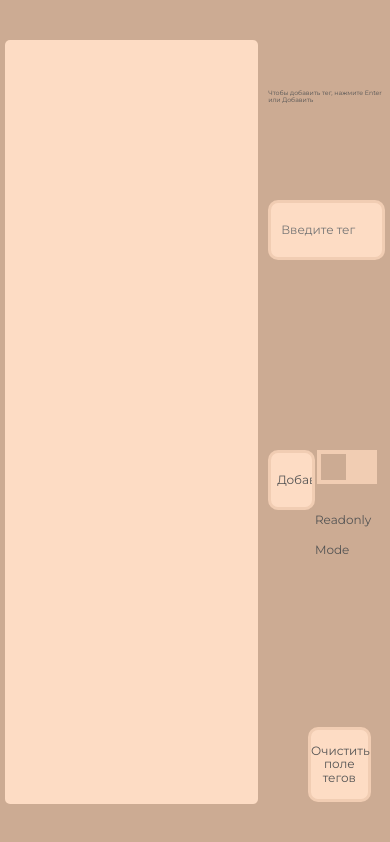
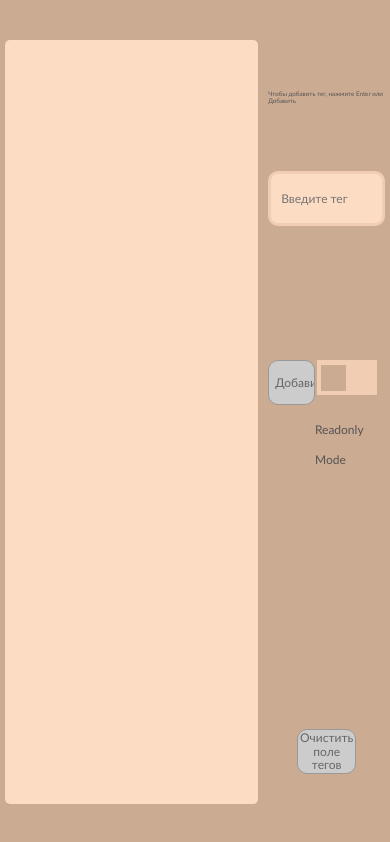
Before and after one commit to NikolayKovzik/TagCreator, a plain HTML site: page pages/index.html in a window 390 px wide. Drawn offline with Linux system fonts and the light colour scheme.

Commit message:
responsive design fix & validation fix & buttons disabling fix

```diff
--- a/scripts/TagList.js
+++ b/scripts/TagList.js
@@ -33,11 +33,16 @@ export class TagList {
     }
 
     init() {
+        this.formButton.setAttribute('disabled', 'true');
+        if (!this._tagContainer.length) {
+            this.clearButton.setAttribute('disabled', 'true');
+        }
         this.inputForm.addEventListener('submit', (event) => {
             event.preventDefault();
             let isUnique = this.isInputUnique();
             let isValid = this.isInputValueValid();
             if (isValid !== 'isEmpty' && isValid !== 'inputOverflow' && isUnique) {
+                this.clearButton.removeAttribute('disabled');
                 this.appendNewTag(this.createNewTag());
             }
             if (!isUnique) {
@@ -115,6 +120,7 @@ export class TagList {
         this.display.querySelectorAll('.tag').forEach((tag) => {
             tag.remove();
         });
+        this.clearButton.setAttribute('disabled', 'true');
         this._tagContainer.splice(0);
     }
 
@@ -124,29 +130,38 @@ export class TagList {
         this._tagContainer = this._tagContainer.filter((tag) => {
             return tag.id !== parentId ? true : false;
         })
+        if (!this._tagContainer.length) {
+            this.clearButton.setAttribute('disabled', 'true');
+        }
         // console.log(this._tagContainer)
         deleteIcon.parentNode.remove();
     }
 
     toggleReadOnlyMode() {
         this._isReadOnly = this._isReadOnly ? false : true;
-        if(this._isReadOnly) {
+        if (this._isReadOnly) {
             this.formButton.setAttribute('disabled', 'true');
             this.clearButton.setAttribute('disabled', 'true');
             this.tagInput.setAttribute('disabled', 'true');
 
-            this.display.querySelectorAll(".tag__delete-icon").forEach((cross)=>{
+            this.display.querySelectorAll(".tag__delete-icon").forEach((cross) => {
+                cross.querySelector(".tag__svg-cross").classList.add('read-only-mode');
                 let crossClone = cross.cloneNode(true);
                 cross.parentNode.replaceChild(crossClone, cross);
             })
         } else {
-            this.formButton.removeAttribute('disabled');
-            this.clearButton.removeAttribute('disabled');
+            if (this.isInputValueValid() !== 'isEmpty' && this.isInputValueValid() !== 'inputOverflow' && this.isInputUnique()) {
+                this.formButton.removeAttribute('disabled');
+            }
+            if (this._tagContainer.length) {
+                this.clearButton.removeAttribute('disabled');
+            }
             this.tagInput.removeAttribute('disabled');
-            this.display.querySelectorAll(".tag__delete-icon").forEach((cross)=>{
+            this.display.querySelectorAll(".tag__delete-icon").forEach((cross) => {
+                cross.querySelector(".tag__svg-cross").classList.remove('read-only-mode');
                 cross.addEventListener('click', (event) => {
                     this.deleteTag(event.currentTarget)
-                })
+                });
             })
         }
     }
--- a/styles/sass/base/_fonts.scss
+++ b/styles/sass/base/_fonts.scss
@@ -6,42 +6,46 @@
 // @include mix.font-face("Montserrat","Montserrat-Light","normal",300);
 
 
+/*********** second try ********************/
+
+
+
 /* montserrat-300 - latin_cyrillic */
-@font-face {
-    font-family: 'Montserrat';
-    font-style: normal;
-    font-weight: 300;
-    src: url('../../../assets/fonts/montserrat-v24-latin_cyrillic-300.eot'); /* IE9 Compat Modes */
-    src: local(''),
-         url('../../../assets/fonts/montserrat-v24-latin_cyrillic-300.eot?#iefix') format('embedded-opentype'), /* IE6-IE8 */
-         url('../../../assets/fonts/montserrat-v24-latin_cyrillic-300.woff2') format('woff2'), /* Super Modern Browsers */
-         url('../../../assets/fonts/montserrat-v24-latin_cyrillic-300.woff') format('woff'), /* Modern Browsers */
-         url('../../../assets/fonts/montserrat-v24-latin_cyrillic-300.ttf') format('truetype'), /* Safari, Android, iOS */
-         url('../../../assets/fonts/montserrat-v24-latin_cyrillic-300.svg#Montserrat') format('svg'); /* Legacy iOS */
-  }
-  /* montserrat-regular - latin_cyrillic */
-  @font-face {
-    font-family: 'Montserrat';
-    font-style: normal;
-    font-weight: 400;
-    src: url('../../../assets/fonts/montserrat-v24-latin_cyrillic-regular.eot'); /* IE9 Compat Modes */
-    src: local(''),
-         url('../../../assets/fonts/montserrat-v24-latin_cyrillic-regular.eot?#iefix') format('embedded-opentype'), /* IE6-IE8 */
-         url('../../../assets/fonts/montserrat-v24-latin_cyrillic-regular.woff2') format('woff2'), /* Super Modern Browsers */
-         url('../../../assets/fonts/montserrat-v24-latin_cyrillic-regular.woff') format('woff'), /* Modern Browsers */
-         url('../../../assets/fonts/montserrat-v24-latin_cyrillic-regular.ttf') format('truetype'), /* Safari, Android, iOS */
-         url('../../../assets/fonts/montserrat-v24-latin_cyrillic-regular.svg#Montserrat') format('svg'); /* Legacy iOS */
-  }
-  /* montserrat-700 - latin_cyrillic */
-  @font-face {
-    font-family: 'Montserrat';
-    font-style: normal;
-    font-weight: 700;
-    src: url('../../../assets/fonts/montserrat-v24-latin_cyrillic-700.eot'); /* IE9 Compat Modes */
-    src: local(''),
-         url('../../../assets/fonts/montserrat-v24-latin_cyrillic-700.eot?#iefix') format('embedded-opentype'), /* IE6-IE8 */
-         url('../../../assets/fonts/montserrat-v24-latin_cyrillic-700.woff2') format('woff2'), /* Super Modern Browsers */
-         url('../../../assets/fonts/montserrat-v24-latin_cyrillic-700.woff') format('woff'), /* Modern Browsers */
-         url('../../../assets/fonts/montserrat-v24-latin_cyrillic-700.ttf') format('truetype'), /* Safari, Android, iOS */
-         url('../../../assets/fonts/montserrat-v24-latin_cyrillic-700.svg#Montserrat') format('svg'); /* Legacy iOS */
-  }
+// @font-face {
+//     font-family: 'Montserrat';
+//     font-style: normal;
+//     font-weight: 300;
+//     src: url('../../../assets/fonts/montserrat-v24-latin_cyrillic-300.eot'); /* IE9 Compat Modes */
+//     src: local(''),
+//          url('../../../assets/fonts/montserrat-v24-latin_cyrillic-300.eot?#iefix') format('embedded-opentype'), /* IE6-IE8 */
+//          url('../../../assets/fonts/montserrat-v24-latin_cyrillic-300.woff2') format('woff2'), /* Super Modern Browsers */
+//          url('../../../assets/fonts/montserrat-v24-latin_cyrillic-300.woff') format('woff'), /* Modern Browsers */
+//          url('../../../assets/fonts/montserrat-v24-latin_cyrillic-300.ttf') format('truetype'), /* Safari, Android, iOS */
+//          url('../../../assets/fonts/montserrat-v24-latin_cyrillic-300.svg#Montserrat') format('svg'); /* Legacy iOS */
+//   }
+//   /* montserrat-regular - latin_cyrillic */
+//   @font-face {
+//     font-family: 'Montserrat';
+//     font-style: normal;
+//     font-weight: 400;
+//     src: url('../../../assets/fonts/montserrat-v24-latin_cyrillic-regular.eot'); /* IE9 Compat Modes */
+//     src: local(''),
+//          url('../../../assets/fonts/montserrat-v24-latin_cyrillic-regular.eot?#iefix') format('embedded-opentype'), /* IE6-IE8 */
+//          url('../../../assets/fonts/montserrat-v24-latin_cyrillic-regular.woff2') format('woff2'), /* Super Modern Browsers */
+//          url('../../../assets/fonts/montserrat-v24-latin_cyrillic-regular.woff') format('woff'), /* Modern Browsers */
+//          url('../../../assets/fonts/montserrat-v24-latin_cyrillic-regular.ttf') format('truetype'), /* Safari, Android, iOS */
+//          url('../../../assets/fonts/montserrat-v24-latin_cyrillic-regular.svg#Montserrat') format('svg'); /* Legacy iOS */
+//   }
+//   /* montserrat-700 - latin_cyrillic */
+//   @font-face {
+//     font-family: 'Montserrat';
+//     font-style: normal;
+//     font-weight: 700;
+//     src: url('../../../assets/fonts/montserrat-v24-latin_cyrillic-700.eot'); /* IE9 Compat Modes */
+//     src: local(''),
+//          url('../../../assets/fonts/montserrat-v24-latin_cyrillic-700.eot?#iefix') format('embedded-opentype'), /* IE6-IE8 */
+//          url('../../../assets/fonts/montserrat-v24-latin_cyrillic-700.woff2') format('woff2'), /* Super Modern Browsers */
+//          url('../../../assets/fonts/montserrat-v24-latin_cyrillic-700.woff') format('woff'), /* Modern Browsers */
+//          url('../../../assets/fonts/montserrat-v24-latin_cyrillic-700.ttf') format('truetype'), /* Safari, Android, iOS */
+//          url('../../../assets/fonts/montserrat-v24-latin_cyrillic-700.svg#Montserrat') format('svg'); /* Legacy iOS */
+//   }
--- a/styles/sass/base/_typography.scss
+++ b/styles/sass/base/_typography.scss
@@ -4,8 +4,8 @@
 *,
 html,
 body {
-    font-family: "Montserrat";
-    font-size: 1.3vw;
+    font-family:'Trebuchet MS', 'Lucida Sans Unicode', 'Lucida Grande', 'Lucida Sans', Arial, sans-serif;
+    font-size: 18px;
     @media (max-width: var.$laptop) {
        font-size: 12px;
     }
--- a/styles/sass/components/_custom-checkbox.scss
+++ b/styles/sass/components/_custom-checkbox.scss
@@ -10,7 +10,7 @@
     margin: 0 auto;
 
     &__wrapper {
-        height: 100px;
+        height: 80px;
     }
 
     & input {
@@ -19,7 +19,7 @@
 
     &__slider {
         width: 60px;
-        height: 34px;
+        height: 35px;
         position: absolute;
         cursor: pointer;
         top: 0;
--- a/styles/sass/main.scss
+++ b/styles/sass/main.scss
@@ -25,6 +25,9 @@
 }
 
 .form-section {
+    display: flex;
+    flex-direction: column;
+    justify-content: space-between;
     width: 30%;
     padding-top: 50px;
     .form {
@@ -32,7 +35,7 @@
         flex-direction: column;
         justify-content: space-between;
         gap: 40px;
-        height: 460px;
+        height: 350px;
 
         &__control-container {
             display: flex;
@@ -40,7 +43,7 @@
         }
 
         &__tag-input {
-            height: 60px;
+            height: 55px;
             border-radius: 10px;
             padding-left: 10px;
             background-color: var.$color-primary-light;
@@ -58,17 +61,15 @@
 
         &__button {
             width: 40%;
-            height: 60px;
+            height: 45px;
         }
     }
 }
 
 .clear-button {
-    position: fixed;
-    bottom: 5%;
-    right: 5%;
-    width: 16%;
-    height: 75px;
+    width: 50%;
+    height: 45px;
+    margin: 0 auto 30px auto;
 }
 
 .tag {
@@ -77,8 +78,8 @@
     align-items: center;
     min-width: 15%;
     max-width: 30%;
-    padding: 1%;
-    height: 100px;
+    padding: 5px;
+    height: 65px;
     background-color: var.$color-primary;
     border-radius: 5px;
     user-select: none;
@@ -99,6 +100,10 @@
             transition: 0.5s;
             fill: var.$color-light-xl;
         }
+        &.read-only-mode:hover {
+            transition: 0.5s;
+            fill: var.$color-invalid;
+        }
     }
 
     &__text {
```
Also changed, not shown: styles/css/main.css, 1 other file.
